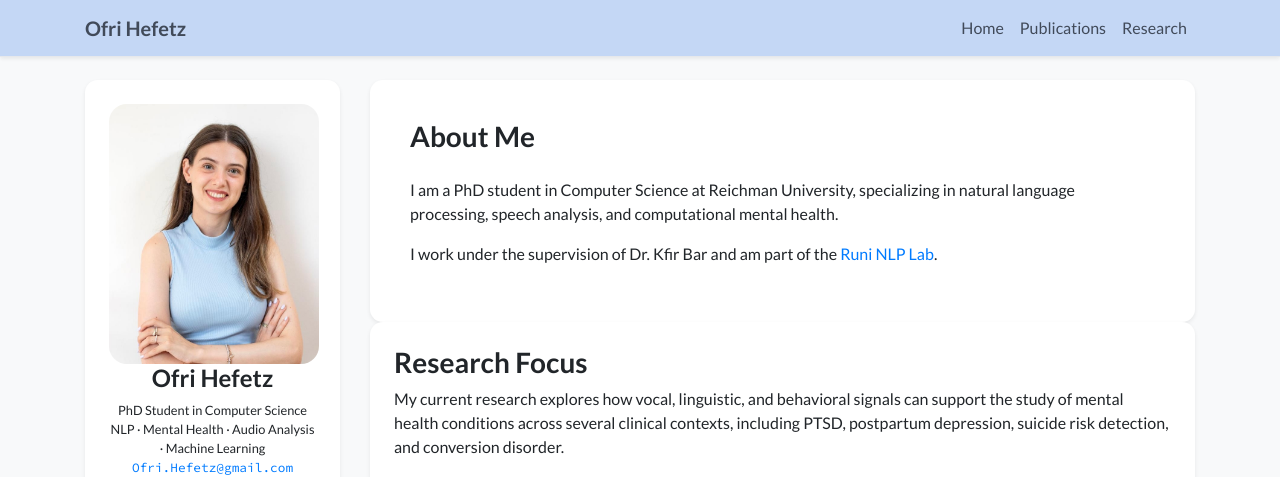
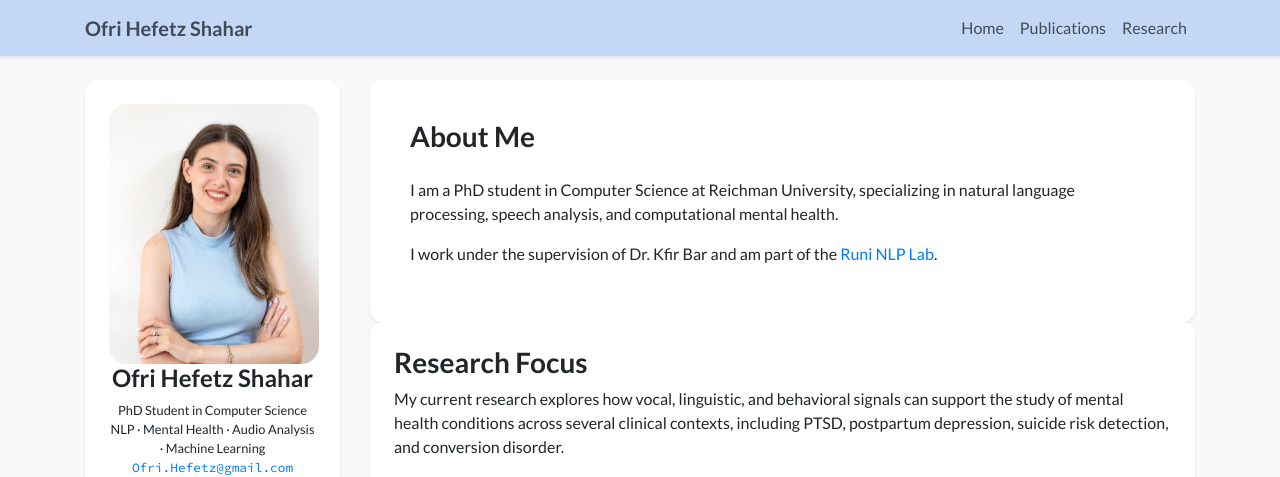
Before and after one commit to OfriHefetz/ofrihefetz.github.io, a Jekyll site: the page built from index.html, in a window 1280 px wide. Shown: the top 477 px of the page. Built offline with Jekyll 4.4.1, drawn with Linux system fonts in a browser that asks for light colours; nearby versions of some CDN libraries; a style sheet for code colours, icons or effects is not loaded.

Commit message:
Update display name to Ofri Hefetz Shahar
Changes primary_name and navbar_name in _data/profile.yml, which drives
the navbar brand, the browser tab title, and the homepage profile card.
Author names on publications are left as "Ofri Hefetz" to stay
consistent with the published papers.

Co-Authored-By: Claude Opus 5 <noreply@anthropic.com>
Claude-Session: https://claude.ai/code/session_018GzHu7KPUseouYJW9Usei3

```diff
--- a/_data/profile.yml
+++ b/_data/profile.yml
@@ -1,6 +1,6 @@
-primary_name: "Ofri Hefetz"
+primary_name: "Ofri Hefetz Shahar"
 secondary_name: ""
-navbar_name: "Ofri Hefetz"
+navbar_name: "Ofri Hefetz Shahar"
 
 positions:
 - name: PhD Student in Computer Science
```
